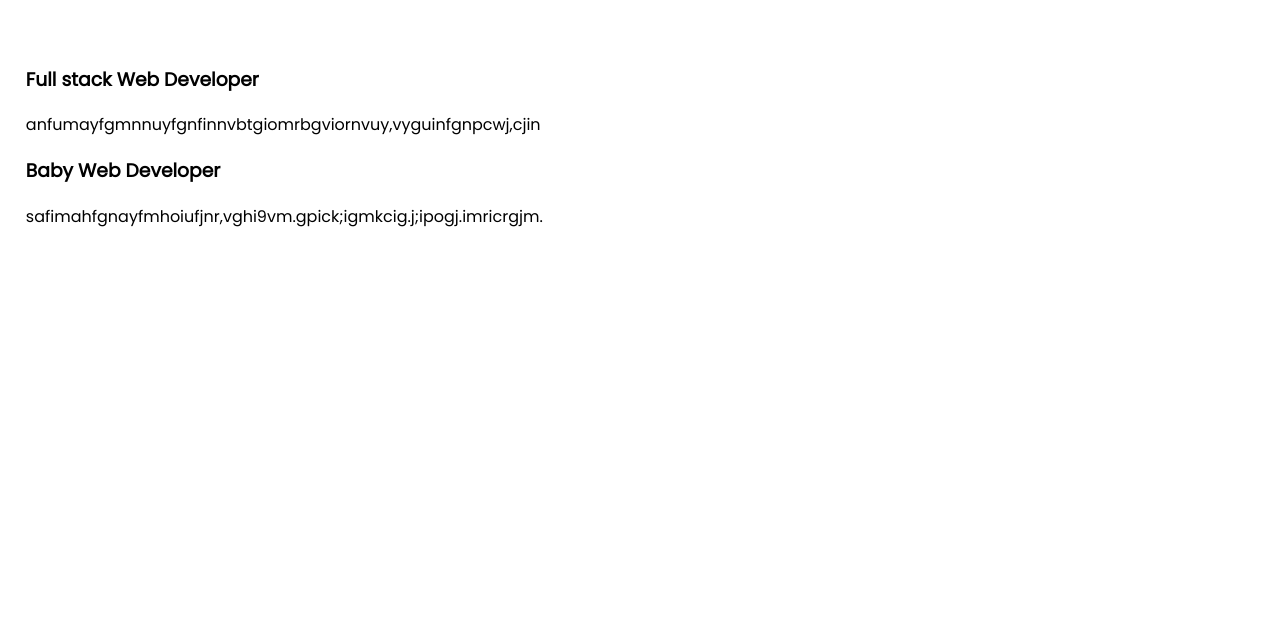
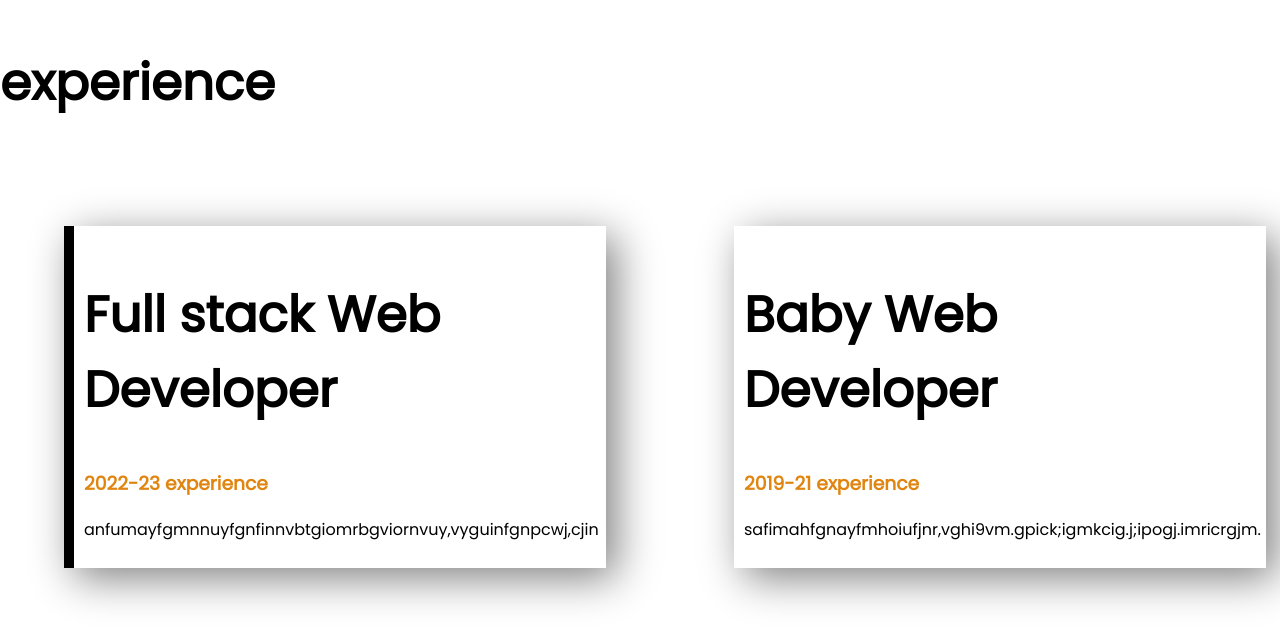
Before and after one commit to AbdulAzizSajib/developer-portfolio, a plain HTML site: page index.html in a window 1280 px wide. Shown: the part 1664-2306 px from the top of the page. Before the commit the page ends 2159 px from the top, so only its background shows below. Drawn offline with Linux system fonts and the light colour scheme.

Commit message:
complete

```diff
--- a/index.html
+++ b/index.html
@@ -9,7 +9,7 @@
 </head>
 
 <body>
-    <section class="topbanner">
+    <section class="topbanner flex-section">
         <div class="half-width">
             <h1>Hello Myself</h1>
             <h1><span class="color">Abdul Aziz</span> Sajib</h1>
@@ -25,7 +25,7 @@
         </div>
 
     </section>
-    <section class="big-dream">
+    <section class="big-dream flex-section">
 
         <div class="half-width">
             <img src="images/sajib.png" alt="">
@@ -43,15 +43,18 @@
 
 
     </section>
-    <section class="#">
-
-            <div class="section">
-                <div class="half-width">
-                    <h3>Full stack Web Developer</h3>
+    <section class="">
+            <h1> experience</h1>
+            <div class="flex-section">
+                <div id="color-border" class="experian-item">
+                    <h1>Full stack Web Developer</h1>
+                    <h3 class="color">2022-23 experience</h3>
                     <p>anfumayfgmnnuyfgnfinnvbtgiomrbgviornvuy,vyguinfgnpcwj,cjin</p>
                 </div>
-                <div class="half-width">
-                    <h3>Baby Web Developer</h3>
+
+                <div class="experian-item">
+                    <h1>Baby Web Developer</h1>
+                    <h3 class="color">2019-21 experience</h3>
                     <p>safimahfgnayfmhoiufjnr,vghi9vm.gpick;igmkcig.j;ipogj.imricrgjm.</p>
                 </div>
             </div>
--- a/style.css
+++ b/style.css
@@ -14,7 +14,7 @@ h1{
     color: rgb(223, 133, 16);
 }
 
-section{
+.flex-section{
     display: flex;
     margin-bottom: 250px;
 
@@ -28,7 +28,7 @@ section{
     width: 100%;
 }
 
-
+item
 .hireme{
     text-decoration: none;
     border-radius: 8px;
@@ -49,3 +49,15 @@ section{
  background-repeat: no-repeat;
  background-position: right;
 }
+.experian-item{
+    width: 40%;
+    margin: 5%;
+    padding: 10px 10px 10px 10px;
+    box-shadow:10px 10px 40px gray;
+
+}
+
+#color-border{
+    border-left:10px solid;
+    background-image: linear-gradient(blue cyan);
+}
```
